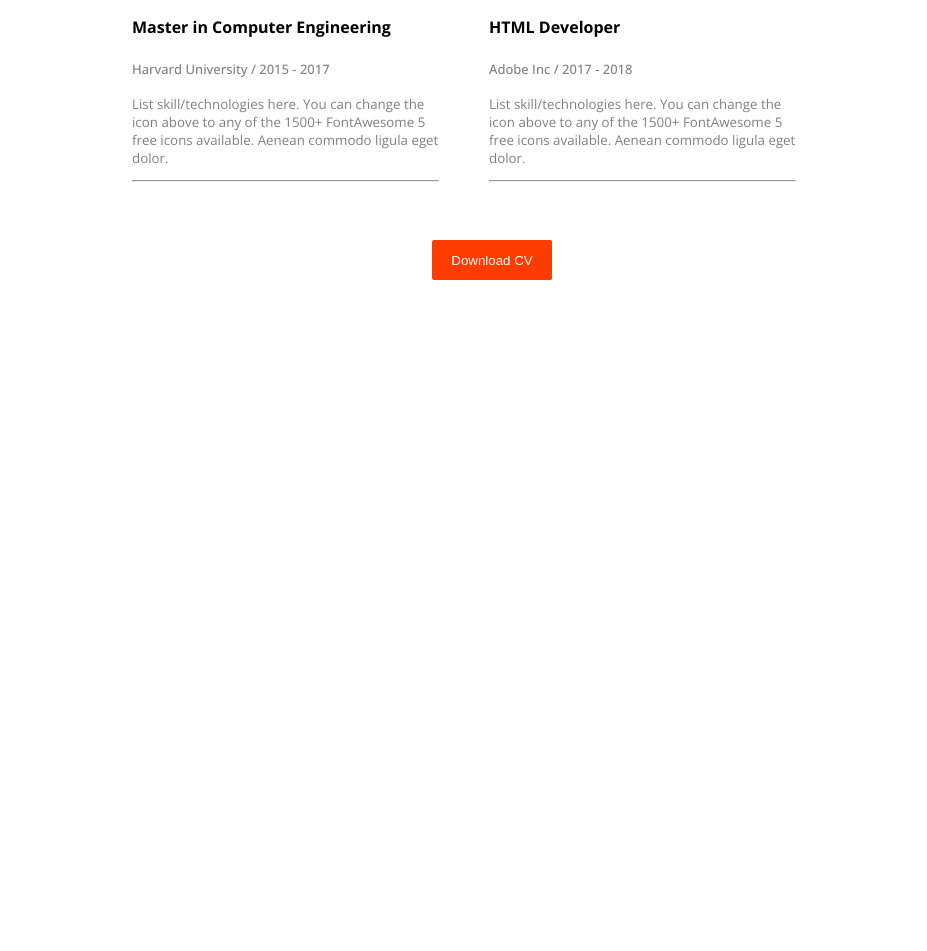
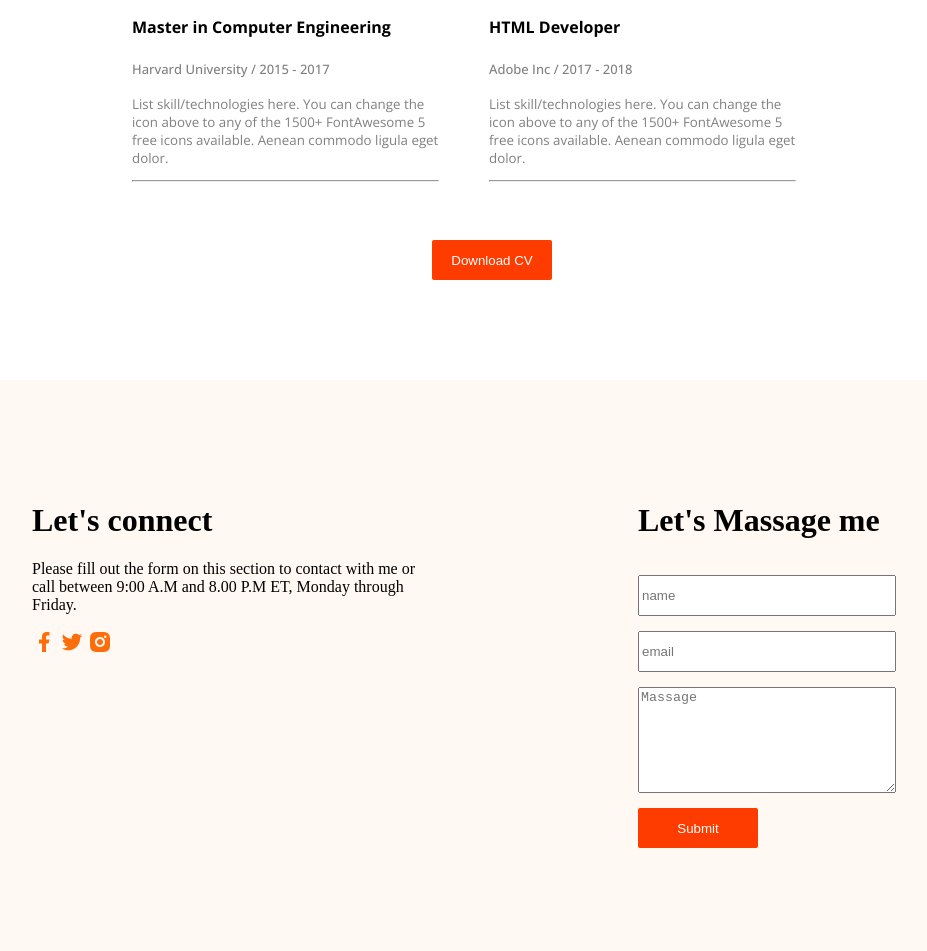
Before and after one commit to sumai-suchi/Developers_Portfolio, a plain HTML site: page index.html in a window 1280 px wide. Shown: the part 2505-3456 px from the top of the page, without its empty margins (176-1103 px from the left). Before the commit the page ends 2805 px from the top, so only its background shows below. Drawn offline with nearby package versions, Linux system fonts and the light colour scheme.

Commit message:
adding footer section with contact links and information form

```diff
--- a/index.html
+++ b/index.html
@@ -130,7 +130,7 @@
         </section>
 
         <section>
-                   <h1 style="display: inline-block; margin-left: 500px;">A summary of My Resume</h1>
+            <h1 style="display: inline-block; margin-left: 500px;">A summary of My Resume</h1>
             <div class="summary-sec">
 
 
@@ -161,8 +161,8 @@
                         <hr>
                     </div>
                 </div>
-                <div class="summary-sec-edu" >
-                    <h2 >My Experience</h2>
+                <div class="summary-sec-edu">
+                    <h2>My Experience</h2>
                     <div>
                         <h4>Sr. Font End Developer</h4>
                         <h4 class="color-gray">Apple Inc / 2020 - Current</h4>
@@ -198,7 +198,27 @@
     </main>
 
     <footer>
+        <div class="footer-container">
 
+            <div class="footer-first-div">
+                <h1>Let's connect</h1>
+                <p>Please fill out the form on this section to contact with me or call between 9:00 A.M and 8.00 P.M ET,
+                    Monday through Friday.</p>
+                <div>
+                    <img src="./images/icons/facebook.png" alt="" class="footer-img">
+                    <img src="./images/icons/twitter.png" alt="" class="footer-img">
+                    <img src="./images/icons/insta.png" alt=""
+                        class="footer-img"></div>
+            </div>
+            <div class="form">
+                <h1>Let's Massage me</h1>
+                <input type="text" placeholder="name">
+                <input type="text" placeholder="email">
+                <textarea name="" id="" placeholder="Massage"></textarea>
+                <button class="btn-1">Submit</button>
+            </div>
+
+        </div>
     </footer>
 
 </body>
--- a/styles/page.css
+++ b/styles/page.css
@@ -205,3 +205,40 @@ header nav li{
 {
    margin: 20px 600px;
 }
+/* Footer */
+footer
+{
+    background-color: #FFF8F3;
+    height:600px;
+}
+.footer-container
+{
+    display: flex;
+
+    justify-content: space-between;
+    margin: 100px 200px;
+    padding: 100px 0;
+}
+.form
+{
+    display: flex;
+    flex-direction: column;
+    justify-content:left;
+    gap:15px;
+
+}
+.form input
+{
+  width: 250px;
+  height: 35px;
+  padding-left: 2px;
+}
+.form textarea
+{
+    height:100px;
+     padding-left: 2px;
+}
+.footer-first-div
+{
+    width: 400px;
+}
```
